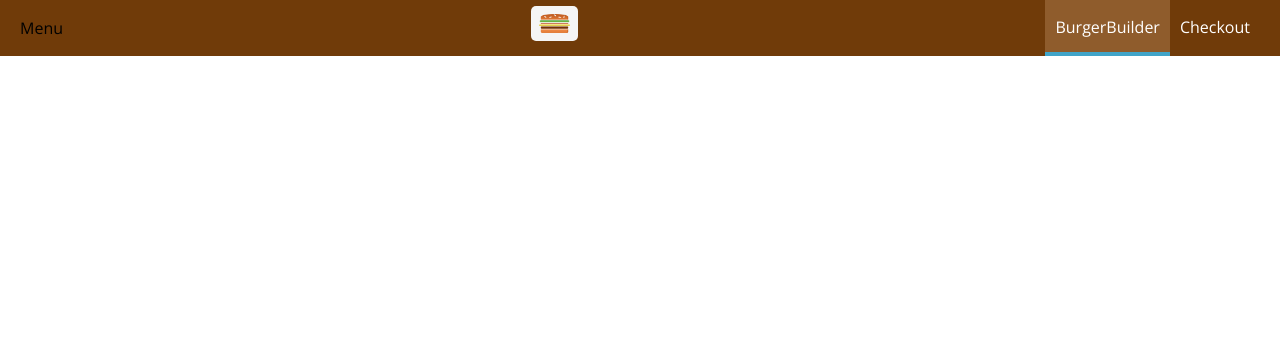
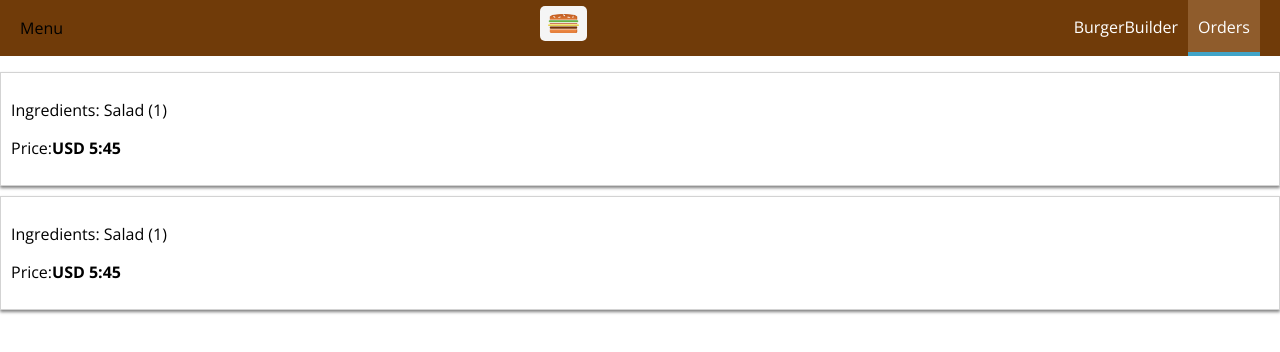
Before and after one commit to krkchaitanya/FoodApp-React, a React app: page /orders in a window 1280 px wide. Shown: the top 352 px of the page. Built offline with nearby package versions, Linux system fonts and the light colour scheme.

Commit message:
ordersPageInit

```diff
--- a/src/App.js
+++ b/src/App.js
@@ -5,6 +5,7 @@
 import Layout from "./components/Layout/Layout";
 import BurgerBuilder from "./containers/BurgerBuilder/BurgerBuilder";
 import Checkout from "./containers/Checkout/Checkout";
+import Orders from "./containers/Orders/Orders";
 
 class App extends Component {
   render () {
@@ -13,6 +14,7 @@
         <Layout>
           <Switch>
             <Route path="/checkout" component={Checkout} />
+            <Route path="/orders" component={Orders}/>
             <Route path="/" exact component={BurgerBuilder} />
           </Switch>
         </Layout>
--- /dev/null
+++ b/src/components/Order/Order.css
@@ -0,0 +1,8 @@
+.Order{
+    width: 100%;
+    border: 1px solid lightgrey;
+    box-shadow: 0 2px 3px grey;
+    padding: 10px;
+    margin: 10px auto;
+    box-sizing: border-box;
+}
--- /dev/null
+++ b/src/components/Order/Order.js
@@ -0,0 +1,13 @@
+import React from "react";
+import classes from "./Order.css";
+
+const order=(props)=>{
+     return(
+         <div className={classes.Order}>
+             <p>Ingredients: Salad (1)</p>
+             <p>Price:<strong>USD 5:45</strong></p>
+         </div>
+     )
+}
+
+export default order;
--- a/src/components/UI/Navigation/NavigationItems/NavigationItem/NavigationItem.js
+++ b/src/components/UI/Navigation/NavigationItems/NavigationItem/NavigationItem.js
@@ -1,10 +1,15 @@
 import React from "react";
 import classes from "./NavigationItem.css";
+import {NavLink} from "react-router-dom";
 
 const navigationItem=(props)=>{
     return (
         <li className={classes.NavigationItem}>
-            <a href={props.link}   className={props.active ? classes.active : null} >{ props.children}</a>
+            <NavLink to={props.link}
+             exact={props.exact}
+            activeClassName={classes.active}>
+            { props.children}
+            </NavLink>
         </li>
     )
 }
--- a/src/components/UI/Navigation/NavigationItems/NavigationItems.js
+++ b/src/components/UI/Navigation/NavigationItems/NavigationItems.js
@@ -5,8 +5,8 @@
 const navigationItems=(props)=>{
     return(
         <ul className={classes.NavigationItems}>
-            <NavigationItem link="/" active >BurgerBuilder</NavigationItem>
-            <NavigationItem >Checkout</NavigationItem>
+            <NavigationItem link="/" exact>BurgerBuilder</NavigationItem>
+            <NavigationItem link="/orders">Orders</NavigationItem>
         </ul>
     )
 }
--- /dev/null
+++ b/src/containers/Orders/Orders.js
@@ -0,0 +1,16 @@
+import React,{Component} from "react";
+import Order from "../../components/Order/Order";
+
+class Orders extends Component{
+
+    render(){
+        return(
+            <div>
+                <Order/>
+                <Order/>
+            </div>
+        );
+    }
+}
+
+export default Orders;
```
